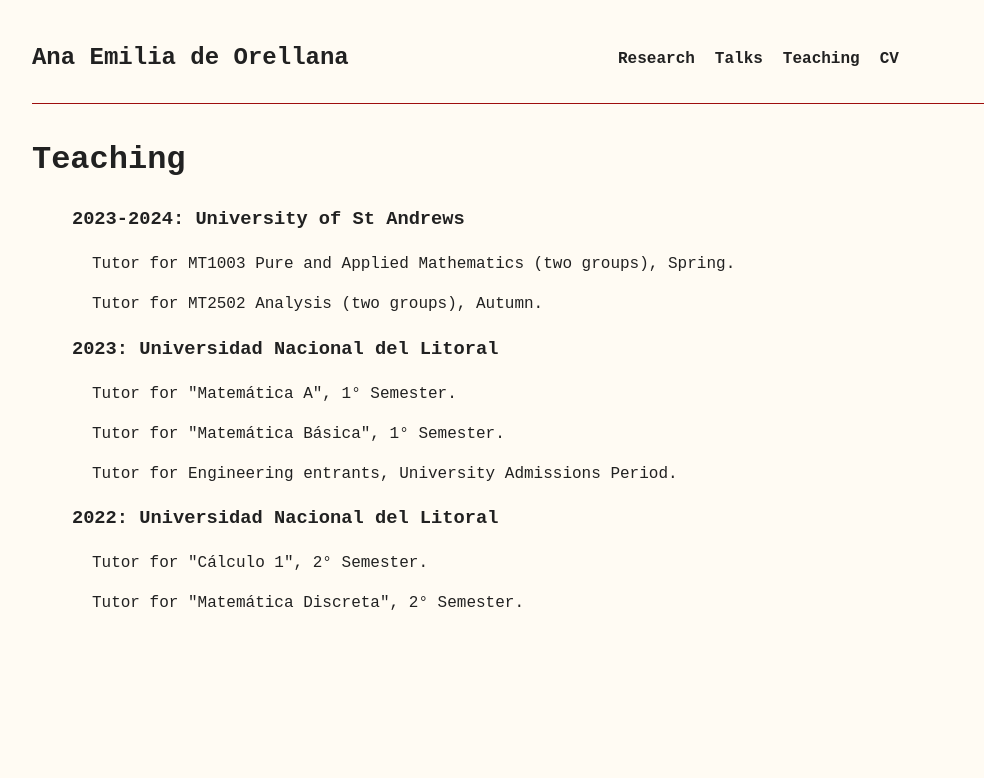
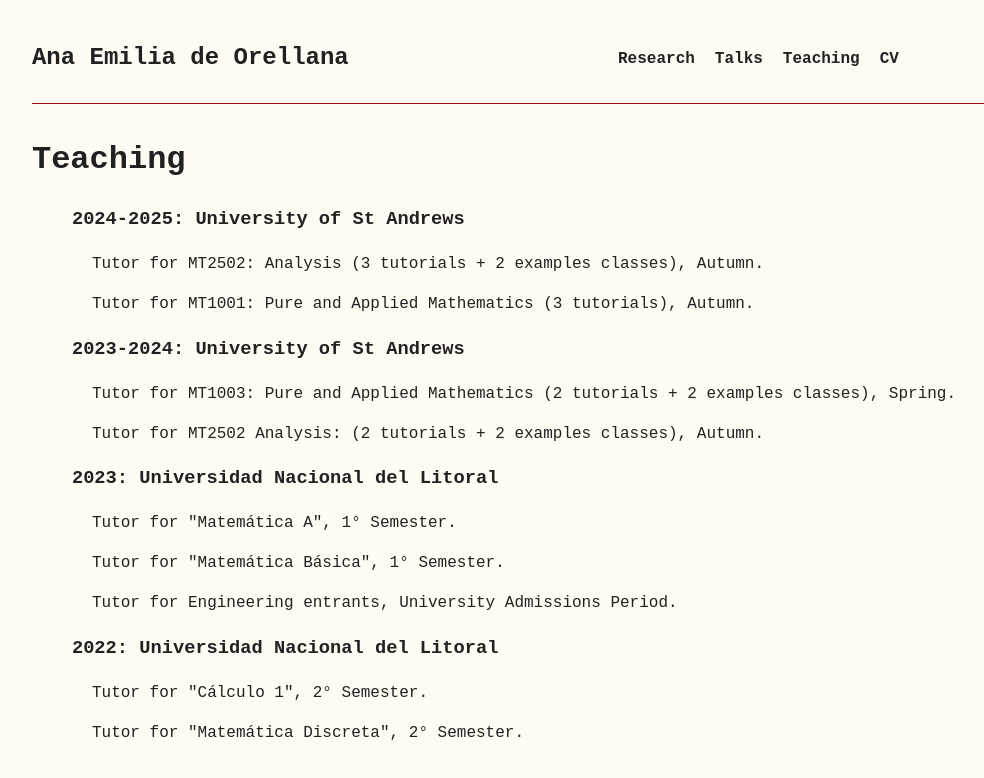
Before and after one commit to AnadeOre/anadeore.github.io, a Next.js app: page /teaching in a window 1280 px wide. Shown: the top 778 px of the page, without its empty margins (128-1112 px from the left). Built offline with nearby package versions, Linux system fonts and the light colour scheme.

Commit message:
Add teaching

```diff
--- a/src/app/teaching/page.jsx
+++ b/src/app/teaching/page.jsx
@@ -7,15 +7,31 @@ const Teaching = () => {
     <div>
       <h1>Teaching</h1>
       <ul>
+        <li>
+          <h3>2024-2025: University of St Andrews</h3>
+          <div className={styles.indentedSection}>
+            <p>
+              Tutor for MT2502: Analysis (3 tutorials + 2 examples classes),
+              Autumn.
+            </p>
+            <p>
+              Tutor for MT1001: Pure and Applied Mathematics (3 tutorials),
+              Autumn.
+            </p>
+          </div>
+        </li>
         {/*  */}
         <li>
           <h3>2023-2024: University of St Andrews</h3>
           <div className={styles.indentedSection}>
             <p>
-              Tutor for MT1003 Pure and Applied Mathematics (two groups),
-              Spring.
+              Tutor for MT1003: Pure and Applied Mathematics (2 tutorials + 2
+              examples classes), Spring.
             </p>
-            <p>Tutor for MT2502 Analysis (two groups), Autumn.</p>
+            <p>
+              Tutor for MT2502 Analysis: (2 tutorials + 2 examples classes),
+              Autumn.
+            </p>
           </div>
         </li>
         <li>
```
